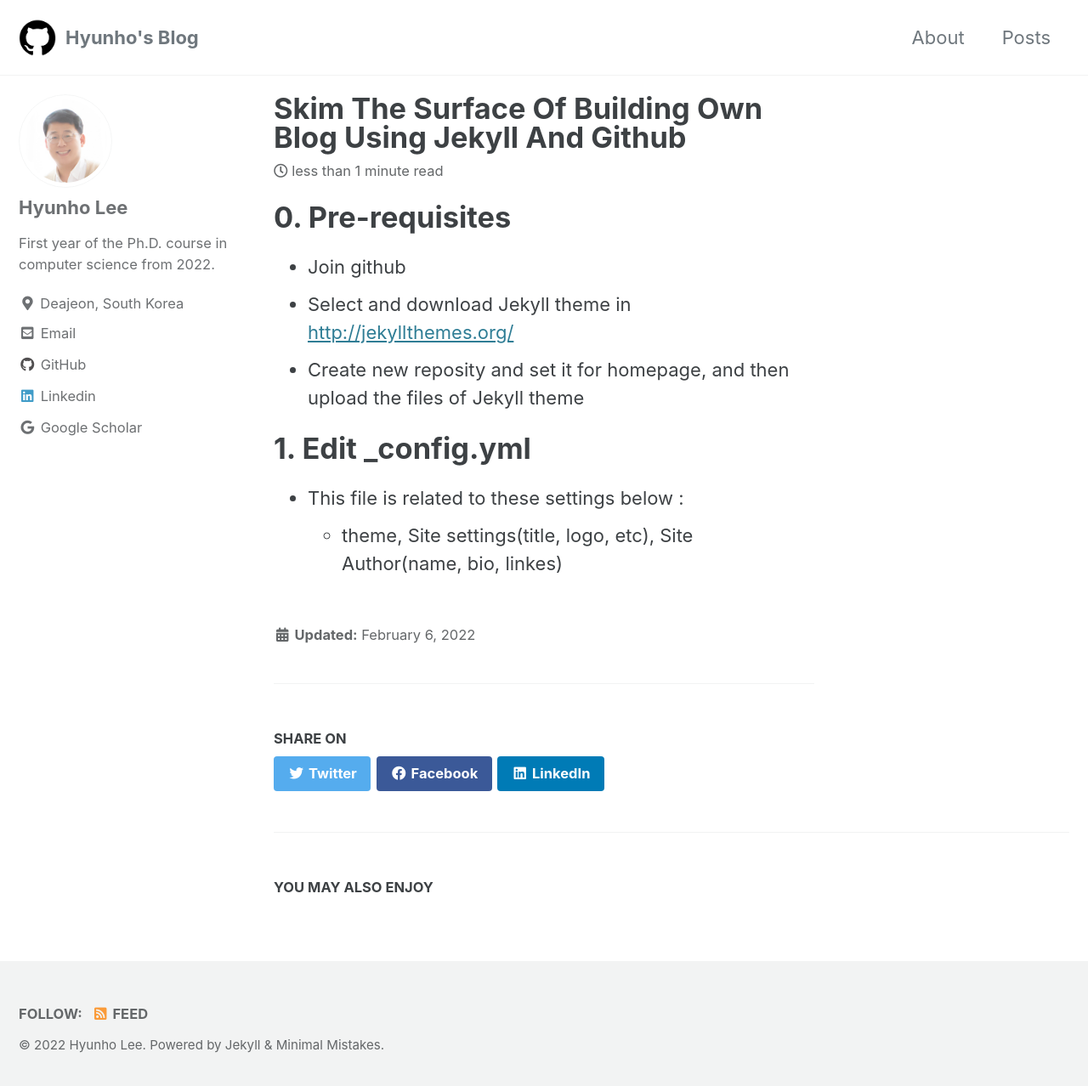
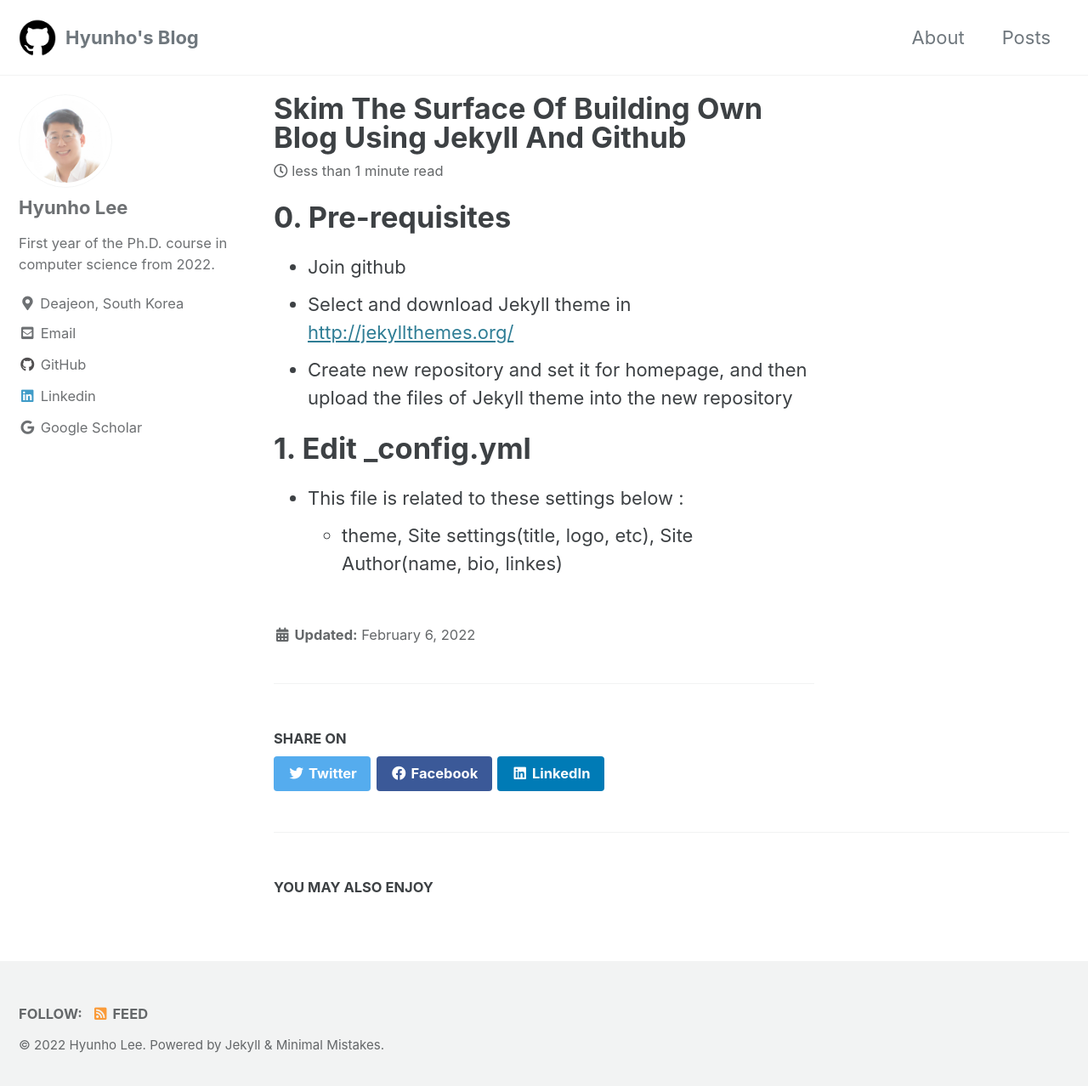
Before and after one commit to hyunholee26/old_webpage, a Jekyll site: the page built from _posts/2022-02-06-Skim-the-surface-of-building-own-blog-using-jekyll-and-github.md, in a window 1280 px wide and 1286 px high. Shown: the top 1278 px of the window at 85% size. Built offline with Jekyll 4.4.1, drawn with Linux system fonts in a browser that asks for light colours; cached includes are drawn as plain includes.

Commit message:
Update 2022-02-06-Skim-the-surface-of-building-own-blog-using-jekyll-and-github.md

```diff
--- a/_posts/2022-02-06-Skim-the-surface-of-building-own-blog-using-jekyll-and-github.md
+++ b/_posts/2022-02-06-Skim-the-surface-of-building-own-blog-using-jekyll-and-github.md
@@ -1,7 +1,7 @@
 # 0. Pre-requisites
  - Join github
  - Select and download Jekyll theme in [http://jekyllthemes.org/](http://jekyllthemes.org/)
- - Create new reposity and set it for homepage, and then upload the files of Jekyll theme
+ - Create new repository and set it for homepage, and then upload the files of Jekyll theme into the new repository
 
 # 1. Edit _config.yml
  - This file is related to these settings below :
```
